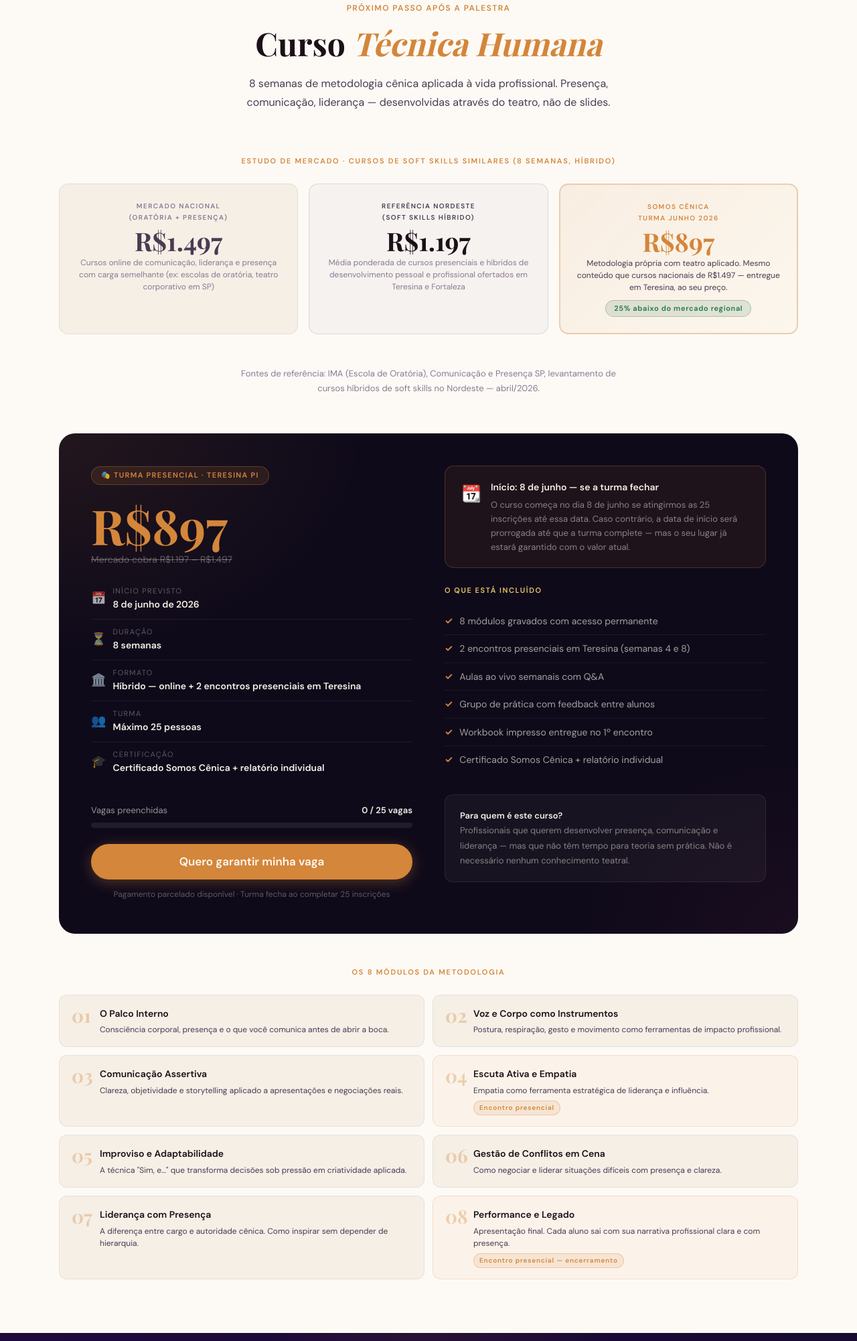
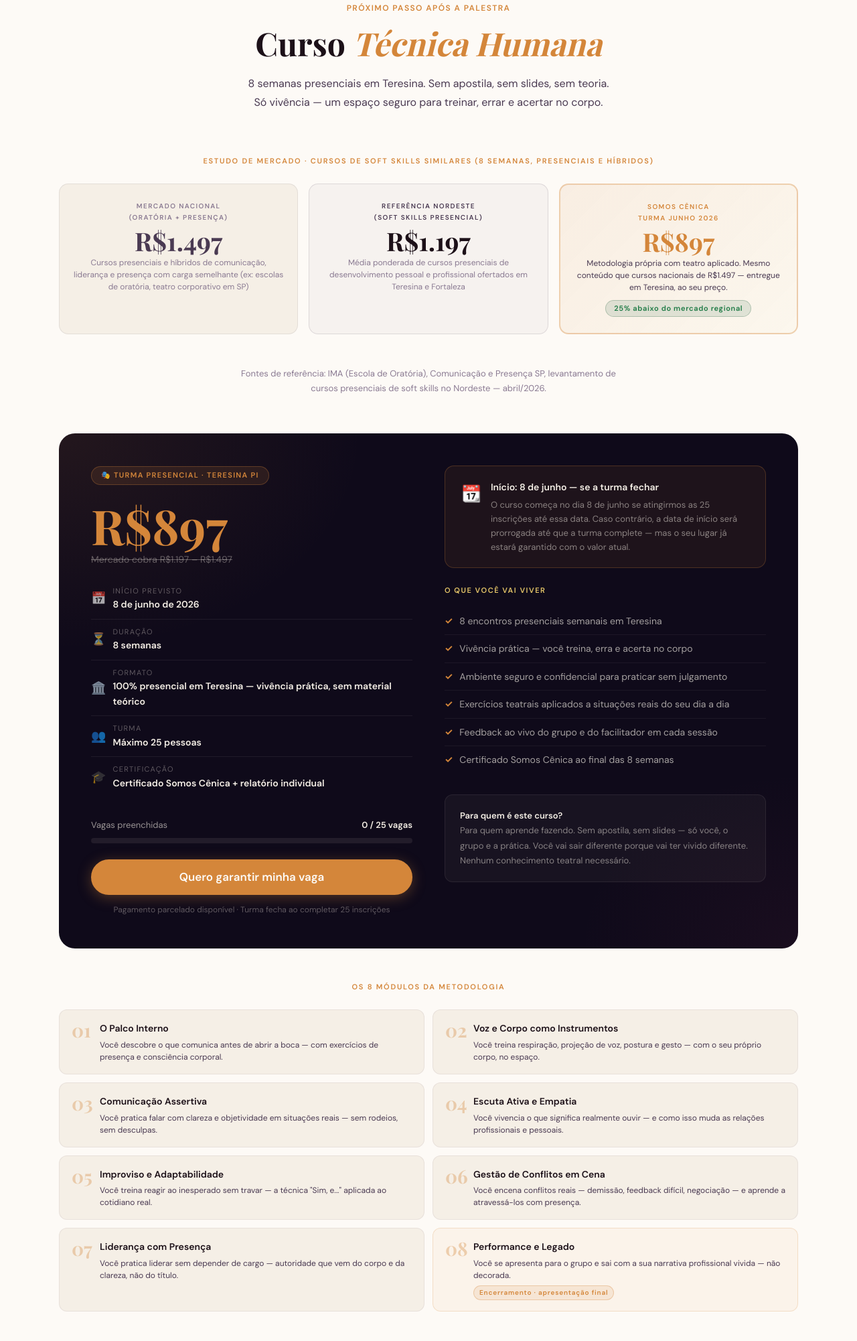
Before and after one commit to cambraiahumor-design/cenica, a website: page index.html in a window 1280 px wide. Shown: the part 4138-6140 px from the top of the page at 67% size. Drawn offline with nearby package versions, Linux system fonts and the light colour scheme.

Commit message:
Corrigir curso para 100% presencial: sem online, sem material, só vivência
Co-Authored-By: Claude Sonnet 4.6 <noreply@anthropic.com>

```diff
--- a/index.html
+++ b/index.html
@@ -1375,14 +1375,14 @@
             Curso <em style="color:var(--spotlight);font-style:italic;">Técnica Humana</em>
           </h2>
           <p style="font-size:1rem;color:var(--text-mid);line-height:1.75;max-width:560px;margin:0 auto;">
-            8 semanas de metodologia cênica aplicada à vida profissional. Presença, comunicação, liderança — desenvolvidas através do teatro, não de slides.
+            8 semanas presenciais em Teresina. Sem apostila, sem slides, sem teoria. Só vivência — um espaço seguro para treinar, errar e acertar no corpo.
           </p>
         </div>
 
         <!-- ── Estudo de Mercado ─────────────────── -->
         <div class="reveal" style="margin-bottom:56px;">
           <p style="font-size:11px;font-weight:700;letter-spacing:0.16em;text-transform:uppercase;color:var(--spotlight);margin-bottom:24px;text-align:center;">
-            Estudo de mercado · Cursos de soft skills similares (8 semanas, híbrido)
+            Estudo de mercado · Cursos de soft skills similares (8 semanas, presenciais e híbridos)
           </p>
 
           <div class="mercado-grid">
@@ -1390,13 +1390,13 @@
             <div class="mercado-card mc-concorrente">
               <p class="mc-label">Mercado nacional<br>(oratória + presença)</p>
               <p class="mc-price">R$1.497</p>
-              <p class="mc-desc">Cursos online de comunicação, liderança e presença com carga semelhante (ex: escolas de oratória, teatro corporativo em SP)</p>
+              <p class="mc-desc">Cursos presenciais e híbridos de comunicação, liderança e presença com carga semelhante (ex: escolas de oratória, teatro corporativo em SP)</p>
             </div>
 
             <div class="mercado-card mc-media">
-              <p class="mc-label">Referência Nordeste<br>(soft skills híbrido)</p>
+              <p class="mc-label">Referência Nordeste<br>(soft skills presencial)</p>
               <p class="mc-price">R$1.197</p>
-              <p class="mc-desc">Média ponderada de cursos presenciais e híbridos de desenvolvimento pessoal e profissional ofertados em Teresina e Fortaleza</p>
+              <p class="mc-desc">Média ponderada de cursos presenciais de desenvolvimento pessoal e profissional ofertados em Teresina e Fortaleza</p>
             </div>
 
             <div class="mercado-card mc-cenica">
@@ -1409,7 +1409,7 @@
           </div>
 
           <p style="text-align:center;font-size:13px;color:var(--text-light);max-width:560px;margin:0 auto;">
-            Fontes de referência: IMA (Escola de Oratória), Comunicação e Presença SP, levantamento de cursos híbridos de soft skills no Nordeste — abril/2026.
+            Fontes de referência: IMA (Escola de Oratória), Comunicação e Presença SP, levantamento de cursos presenciais de soft skills no Nordeste — abril/2026.
           </p>
         </div>
 
@@ -1444,7 +1444,7 @@
                 <span class="curso-info-icon">🏛️</span>
                 <div>
                   <span class="curso-info-label">Formato</span>
-                  <span class="curso-info-val">Híbrido — online + 2 encontros presenciais em Teresina</span>
+                  <span class="curso-info-val">100% presencial em Teresina — vivência prática, sem material teórico</span>
                 </div>
               </div>
               <div class="curso-info-row">
@@ -1497,32 +1497,32 @@
               </div>
             </div>
 
-            <p style="font-size:11px;font-weight:700;letter-spacing:0.14em;text-transform:uppercase;color:var(--gold);margin-bottom:16px;">O que está incluído</p>
+            <p style="font-size:11px;font-weight:700;letter-spacing:0.14em;text-transform:uppercase;color:var(--gold);margin-bottom:16px;">O que você vai viver</p>
             <ul style="list-style:none;margin-bottom:32px;">
               <li style="display:flex;gap:10px;padding:9px 0;border-bottom:1px solid rgba(245,239,230,0.06);font-size:14px;color:rgba(245,239,230,0.65);">
-                <span style="color:var(--spotlight);font-weight:700;flex-shrink:0;">✓</span> 8 módulos gravados com acesso permanente
+                <span style="color:var(--spotlight);font-weight:700;flex-shrink:0;">✓</span> 8 encontros presenciais semanais em Teresina
               </li>
               <li style="display:flex;gap:10px;padding:9px 0;border-bottom:1px solid rgba(245,239,230,0.06);font-size:14px;color:rgba(245,239,230,0.65);">
-                <span style="color:var(--spotlight);font-weight:700;flex-shrink:0;">✓</span> 2 encontros presenciais em Teresina (semanas 4 e 8)
+                <span style="color:var(--spotlight);font-weight:700;flex-shrink:0;">✓</span> Vivência prática — você treina, erra e acerta no corpo
               </li>
               <li style="display:flex;gap:10px;padding:9px 0;border-bottom:1px solid rgba(245,239,230,0.06);font-size:14px;color:rgba(245,239,230,0.65);">
-                <span style="color:var(--spotlight);font-weight:700;flex-shrink:0;">✓</span> Aulas ao vivo semanais com Q&A
+                <span style="color:var(--spotlight);font-weight:700;flex-shrink:0;">✓</span> Ambiente seguro e confidencial para praticar sem julgamento
               </li>
               <li style="display:flex;gap:10px;padding:9px 0;border-bottom:1px solid rgba(245,239,230,0.06);font-size:14px;color:rgba(245,239,230,0.65);">
-                <span style="color:var(--spotlight);font-weight:700;flex-shrink:0;">✓</span> Grupo de prática com feedback entre alunos
+                <span style="color:var(--spotlight);font-weight:700;flex-shrink:0;">✓</span> Exercícios teatrais aplicados a situações reais do seu dia a dia
               </li>
               <li style="display:flex;gap:10px;padding:9px 0;border-bottom:1px solid rgba(245,239,230,0.06);font-size:14px;color:rgba(245,239,230,0.65);">
-                <span style="color:var(--spotlight);font-weight:700;flex-shrink:0;">✓</span> Workbook impresso entregue no 1º encontro
+                <span style="color:var(--spotlight);font-weight:700;flex-shrink:0;">✓</span> Feedback ao vivo do grupo e do facilitador em cada sessão
               </li>
               <li style="display:flex;gap:10px;padding:9px 0;font-size:14px;color:rgba(245,239,230,0.65);">
-                <span style="color:var(--spotlight);font-weight:700;flex-shrink:0;">✓</span> Certificado Somos Cênica + relatório individual
+                <span style="color:var(--spotlight);font-weight:700;flex-shrink:0;">✓</span> Certificado Somos Cênica ao final das 8 semanas
               </li>
             </ul>
 
             <div style="background:rgba(245,239,230,0.04);border:1px solid rgba(245,239,230,0.08);border-radius:12px;padding:20px 22px;">
               <p style="font-size:13px;color:rgba(245,239,230,0.5);line-height:1.7;margin:0;">
                 <strong style="color:var(--cream);">Para quem é este curso?</strong><br/>
-                Profissionais que querem desenvolver presença, comunicação e liderança — mas que não têm tempo para teoria sem prática. Não é necessário nenhum conhecimento teatral.
+                Para quem aprende fazendo. Sem apostila, sem slides — só você, o grupo e a prática. Você vai sair diferente porque vai ter vivido diferente. Nenhum conhecimento teatral necessário.
               </p>
             </div>
           </div>
@@ -1539,58 +1539,57 @@
               <div class="curso-modulo-num">01</div>
               <div>
                 <p class="curso-modulo-title">O Palco Interno</p>
-                <p class="curso-modulo-desc">Consciência corporal, presença e o que você comunica antes de abrir a boca.</p>
+                <p class="curso-modulo-desc">Você descobre o que comunica antes de abrir a boca — com exercícios de presença e consciência corporal.</p>
               </div>
             </div>
             <div class="curso-modulo-item">
               <div class="curso-modulo-num">02</div>
               <div>
                 <p class="curso-modulo-title">Voz e Corpo como Instrumentos</p>
-                <p class="curso-modulo-desc">Postura, respiração, gesto e movimento como ferramentas de impacto profissional.</p>
+                <p class="curso-modulo-desc">Você treina respiração, projeção de voz, postura e gesto — com o seu próprio corpo, no espaço.</p>
               </div>
             </div>
             <div class="curso-modulo-item">
               <div class="curso-modulo-num">03</div>
               <div>
                 <p class="curso-modulo-title">Comunicação Assertiva</p>
-                <p class="curso-modulo-desc">Clareza, objetividade e storytelling aplicado a apresentações e negociações reais.</p>
-              </div>
-            </div>
-            <div class="curso-modulo-item" style="background:rgba(212,134,58,0.06);border-color:rgba(212,134,58,0.2);">
+                <p class="curso-modulo-desc">Você pratica falar com clareza e objetividade em situações reais — sem rodeios, sem desculpas.</p>
+              </div>
+            </div>
+            <div class="curso-modulo-item">
               <div class="curso-modulo-num">04</div>
               <div>
                 <p class="curso-modulo-title">Escuta Ativa e Empatia</p>
-                <p class="curso-modulo-desc">Empatia como ferramenta estratégica de liderança e influência.</p>
-                <span class="curso-modulo-presencial">Encontro presencial</span>
+                <p class="curso-modulo-desc">Você vivencia o que significa realmente ouvir — e como isso muda as relações profissionais e pessoais.</p>
               </div>
             </div>
             <div class="curso-modulo-item">
               <div class="curso-modulo-num">05</div>
               <div>
                 <p class="curso-modulo-title">Improviso e Adaptabilidade</p>
-                <p class="curso-modulo-desc">A técnica "Sim, e..." que transforma decisões sob pressão em criatividade aplicada.</p>
+                <p class="curso-modulo-desc">Você treina reagir ao inesperado sem travar — a técnica "Sim, e..." aplicada ao cotidiano real.</p>
               </div>
             </div>
             <div class="curso-modulo-item">
               <div class="curso-modulo-num">06</div>
               <div>
                 <p class="curso-modulo-title">Gestão de Conflitos em Cena</p>
-                <p class="curso-modulo-desc">Como negociar e liderar situações difíceis com presença e clareza.</p>
+                <p class="curso-modulo-desc">Você encena conflitos reais — demissão, feedback difícil, negociação — e aprende a atravessá-los com presença.</p>
               </div>
             </div>
             <div class="curso-modulo-item">
               <div class="curso-modulo-num">07</div>
               <div>
                 <p class="curso-modulo-title">Liderança com Presença</p>
-                <p class="curso-modulo-desc">A diferença entre cargo e autoridade cênica. Como inspirar sem depender de hierarquia.</p>
+                <p class="curso-modulo-desc">Você pratica liderar sem depender de cargo — autoridade que vem do corpo e da clareza, não do título.</p>
               </div>
             </div>
             <div class="curso-modulo-item" style="background:rgba(212,134,58,0.06);border-color:rgba(212,134,58,0.2);">
               <div class="curso-modulo-num">08</div>
               <div>
                 <p class="curso-modulo-title">Performance e Legado</p>
-                <p class="curso-modulo-desc">Apresentação final. Cada aluno sai com sua narrativa profissional clara e com presença.</p>
-                <span class="curso-modulo-presencial">Encontro presencial — encerramento</span>
+                <p class="curso-modulo-desc">Você se apresenta para o grupo e sai com a sua narrativa profissional vivida — não decorada.</p>
+                <span class="curso-modulo-presencial">Encerramento · apresentação final</span>
               </div>
             </div>
           </div>
```
